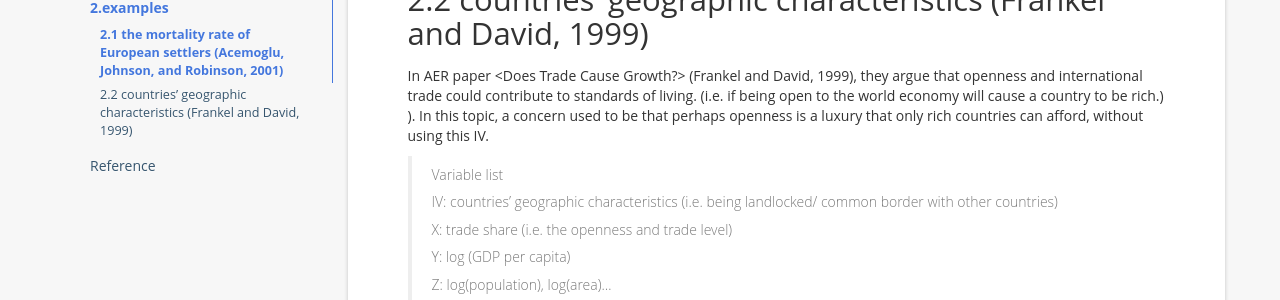
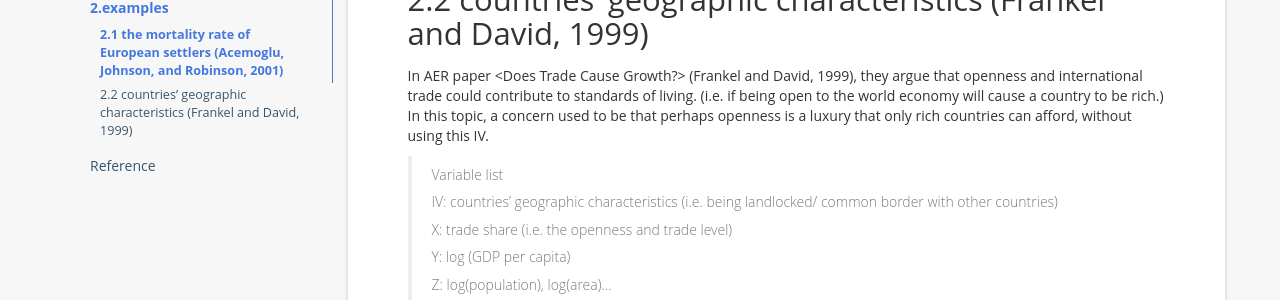
Before and after one commit to NanjinZeng/NanjinZeng.github.io, a Jekyll site: the page built from _posts/2019-11-29-Two-interesting-example-of-instrumental-variables.md, in a window 1280 px wide and 900 px high, scrolled down 1207 px. Shown: the part 194-494 px from the top of the window. Built offline with Jekyll 4.4.1, drawn with Linux system fonts in a browser that asks for light colours; nearby versions of some CDN libraries; a script that is not in the unit is left out; comment, search, counter and statistics services are not loaded.

```diff
--- a/_posts/2019-11-29-Two-interesting-example-of-instrumental-variables.md
+++ b/_posts/2019-11-29-Two-interesting-example-of-instrumental-variables.md
@@ -55,7 +55,7 @@ Relevance:
 2.2 countries’ geographic characteristics (Frankel and David, 1999) {#Frankel}
 ------------------------------------
 
-In AER paper <Does Trade Cause Growth?> (Frankel and David, 1999), they argue that openness and international  trade  could contribute to standards  of living. (i.e. if being open to the world economy will cause a country to be rich.) ). In this topic, a concern used to be that perhaps openness is a luxury that only rich countries can afford, without using this IV.
+In AER paper <Does Trade Cause Growth?> (Frankel and David, 1999), they argue that openness and international  trade  could contribute to standards  of living. (i.e. if being open to the world economy will cause a country to be rich.) In this topic, a concern used to be that perhaps openness is a luxury that only rich countries can afford, without using this IV.
 
 >Variable list
 >
```
